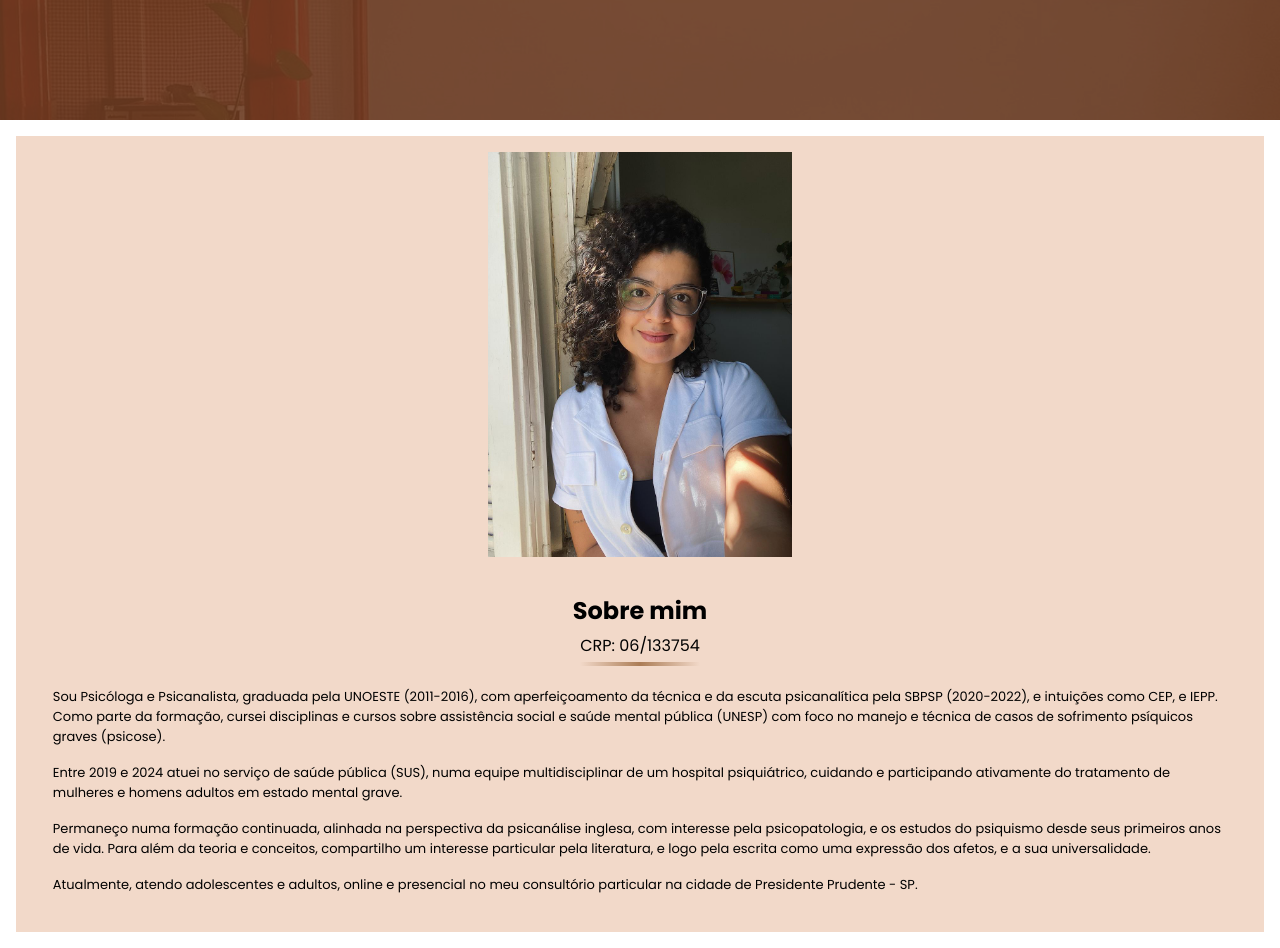
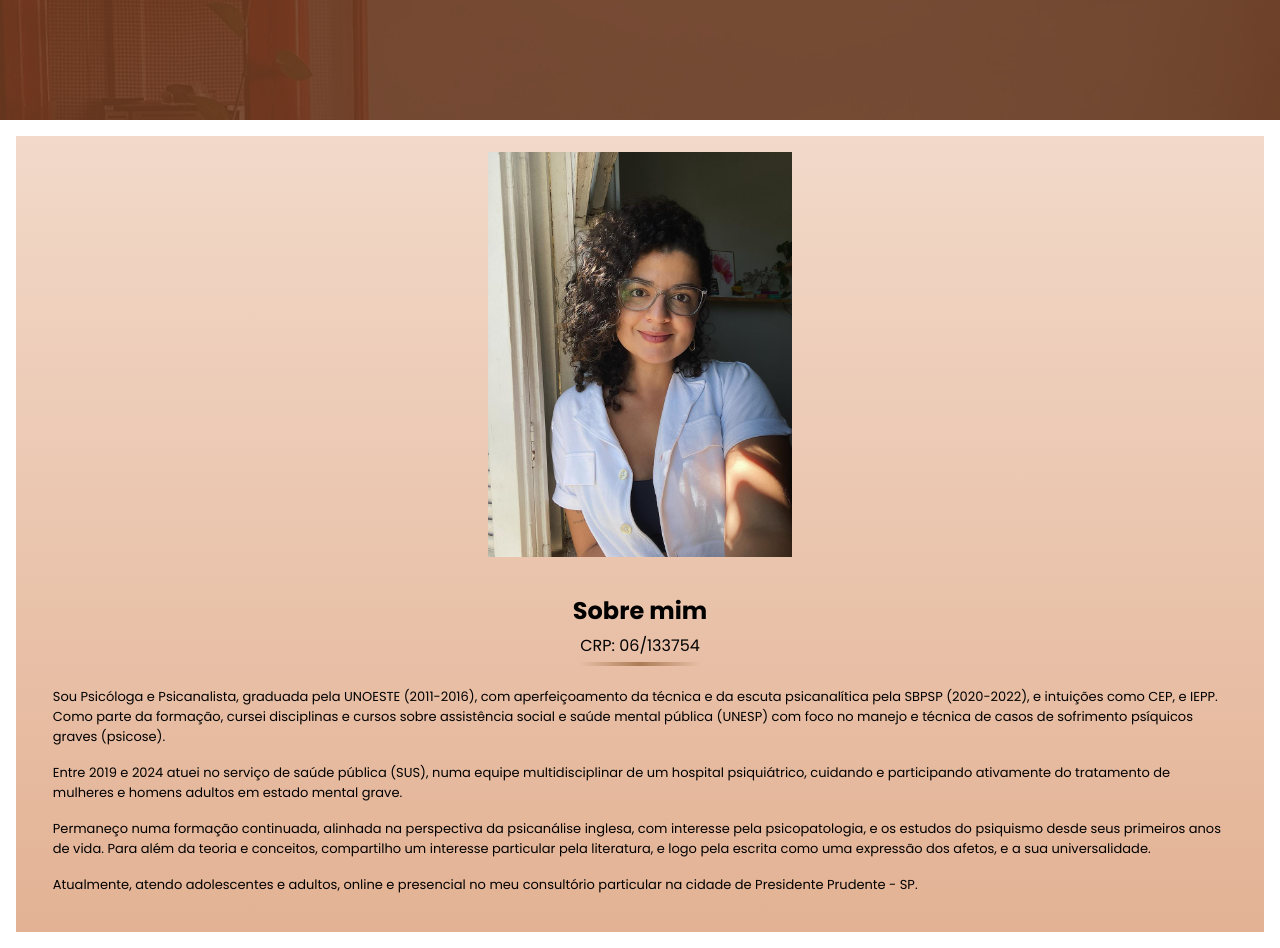
Before and after one commit to caueperuque/landing-page-psi, a React (Vite) app: page / in a window 1280 px wide. Shown: the part 680-1628 px from the top of the page. Built offline with nearby package versions, Linux system fonts and the light colour scheme.

Commit message:
feat: gradiente

```diff
--- a/src/components/AboutMe/styles.ts
+++ b/src/components/AboutMe/styles.ts
@@ -67,8 +67,11 @@ export const AboutMeLayoutComponent = styled.section`
 `;
 
 export const AboutMeContentComponent = styled.div`
-  background-color: ${(props) => props.theme["beige-300"]};
-`;
+ background: linear-gradient(
+    180deg,
+    ${(props) => props.theme["beige-300"]} 0%,
+    ${(props) => props.theme["beige-400"]} 100%
+  );`;
 
 export const AboutMeTextHeaderComponent = styled.div`
   text-align: center;
```
